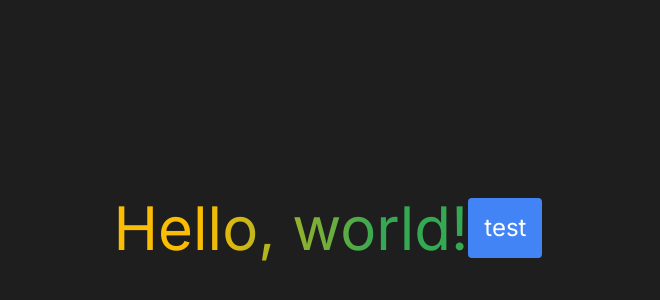
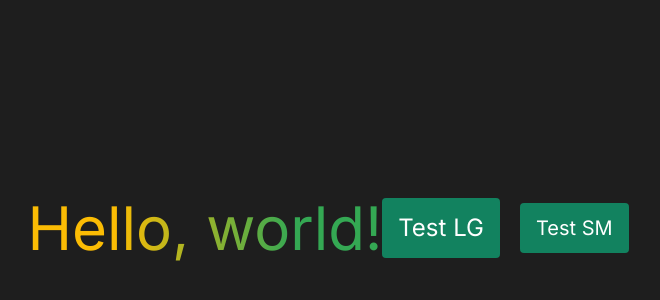
Before and after one commit to GdscCpp/socal-gd-website, a Next.js app: page / in a window 1280 px wide. Shown: the part 172-472 px from the top of the page, without its empty margins (312-972 px from the left). Built offline with nearby package versions, Linux system fonts and the light colour scheme.

Commit message:
add large and small variants of buttons

```diff
--- a/src/app/page.tsx
+++ b/src/app/page.tsx
@@ -14,7 +14,19 @@ export default function Page() {
       <h1 className="text-heading-xl bg-2cg-4 text-transparent inline-block bg-clip-text">
         Hello, world!
       </h1>
-      <Button label="test" type="button" variant={BUTTON_VARIANTS.PRIMARY} />
+
+      <Button
+        label="Test LG"
+        type="button"
+        variant={BUTTON_VARIANTS.SUCCESS_LG}
+      />
+      <div className="w-5" />
+      <Button
+        label="Test SM"
+        type="button"
+        variant={BUTTON_VARIANTS.SUCCESS_SM}
+      />
+
       <Checkbox label="test" checked={true} onChange={() => {}} />
       <Input label="test" type="text" value="test" onChange={() => {}} />
       <Radio label="test" checked={true} onChange={() => {}} />
--- a/src/components/input/Button.tsx
+++ b/src/components/input/Button.tsx
@@ -1,8 +1,20 @@
+//TODO: Moved reused properties to Button's className
+//Add LG and SM variants
+//Add GRADIENT_1 and GRADIENT_2 VARIANTS
+//Add disabled states
 export enum BUTTON_VARIANTS {
-  PRIMARY = "bg-blue-500 text-white rounded py-3 px-4 text-title-xl hover:shadow-blue-700 hover:bg-blue-600 active:bg-blue-500",
-  DANGER = "bg-danger-200 text-white rounded py-3 px-4 text-title-xl hover:shadow-danger-400 hover:bg-danger-300 active:bg-danger-200",
-  SUCCESS = "bg-success-200 text-white rounded py-3 px-4 text-title-xl hover:shadow-success-400 hover:bg-success-300 active:bg-success-200",
-  WARNING = "bg-warning-200 text-black rounded py-3 px-4 text-title-xl hover:shadow-warning-400 hover:bg-warning-300 active:bg-warning-200",
+  PRIMARY_LG = "bg-blue-500 text-white py-3 px-4 text-title-xl hover:shadow-blue-700 hover:bg-blue-600 active:bg-blue-500",
+  PRIMARY_SM = "bg-blue-500 text-white py-2.5 px-4 text-title-lg hover:shadow-blue-700 hover:bg-blue-600 active:bg-blue-500",
+  DANGER_LG = "bg-danger-200 text-white py-3 px-4 text-title-xl hover:shadow-danger-400 hover:bg-danger-300 active:bg-danger-200",
+  DANGER_SM = "bg-danger-200 text-white py-2.5 px-4 text-title-lg hover:shadow-danger-400 hover:bg-danger-300 active:bg-danger-200",
+  SUCCESS_LG = "bg-success-200 text-white py-3 px-4 text-title-xl hover:shadow-success-400 hover:bg-success-300 active:bg-success-200",
+  SUCCESS_SM = "bg-success-200 text-white py-2.5 px-4 text-title-lg hover:shadow-success-400 hover:bg-success-300 active:bg-success-200",
+  WARNING_LG = "bg-warning-200 text-black py-3 px-4 text-title-xl hover:shadow-warning-400 hover:bg-warning-300 active:bg-warning-200",
+  WARNING_SM = "bg-warning-200 text-white py-2.5 px-4 text-title-lg hover:shadow-warning-400 hover:bg-warning-300 active:bg-warning-200",
+  GRADIENT_1_LG = "",
+  GRADIENT_1_SM = "",
+  GRADIENT_2_LG = "",
+  GRADIENT_2_SM = "",
 }
 // TODO: Add button variants
 // ex PRIMARY = "primary classname",
@@ -29,7 +41,7 @@ export default function Button({
       type={type}
       onClick={onClick}
       disabled={disabled}
-      className={`${className} ${variant} hover:shadow-button-hover active:shadow-button-clicked`}
+      className={`rounded hover:shadow-button-hover active:shadow-button-clicked ${className} ${variant}`}
     >
       {label}
     </button>
```
